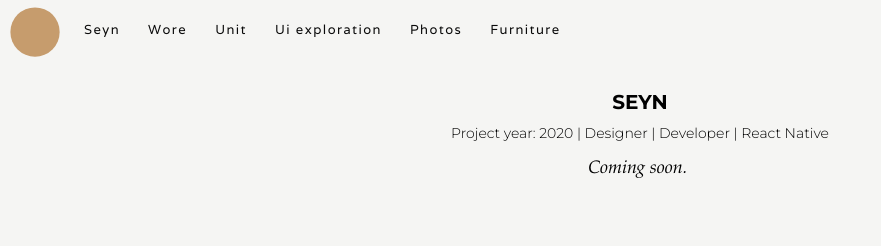
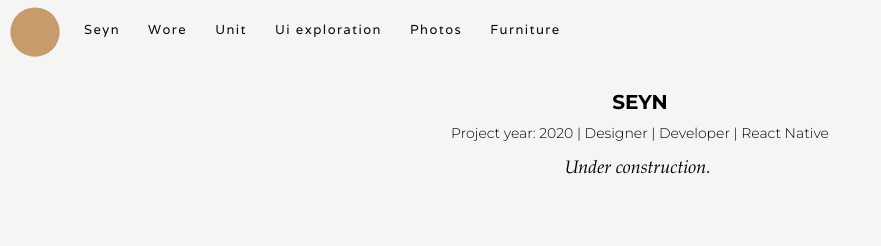
Before and after one commit to csobr/personal-website, a Next.js app: page /seyn in a window 1280 px wide. Shown: the top 246 px of the page, without its empty margins (0-881 px from the left). Built offline with nearby package versions, Linux system fonts and the light colour scheme.

Commit message:
New title

```diff
--- a/src/pages/seyn.js
+++ b/src/pages/seyn.js
@@ -19,7 +19,7 @@ export default class Seyn extends Component {
             <Navbar />
             <h4>Seyn</h4>
             <h5>Project year: 2020 | Designer | Developer | React Native</h5>
-            <p className='app-text'>Coming soon. </p>
+            <p className='app-text'>Under construction. </p>
             <div className=' container container-app'>
               <img src='./images/seyn/seyn.png' alt='seyn'></img>
             </div>
```
